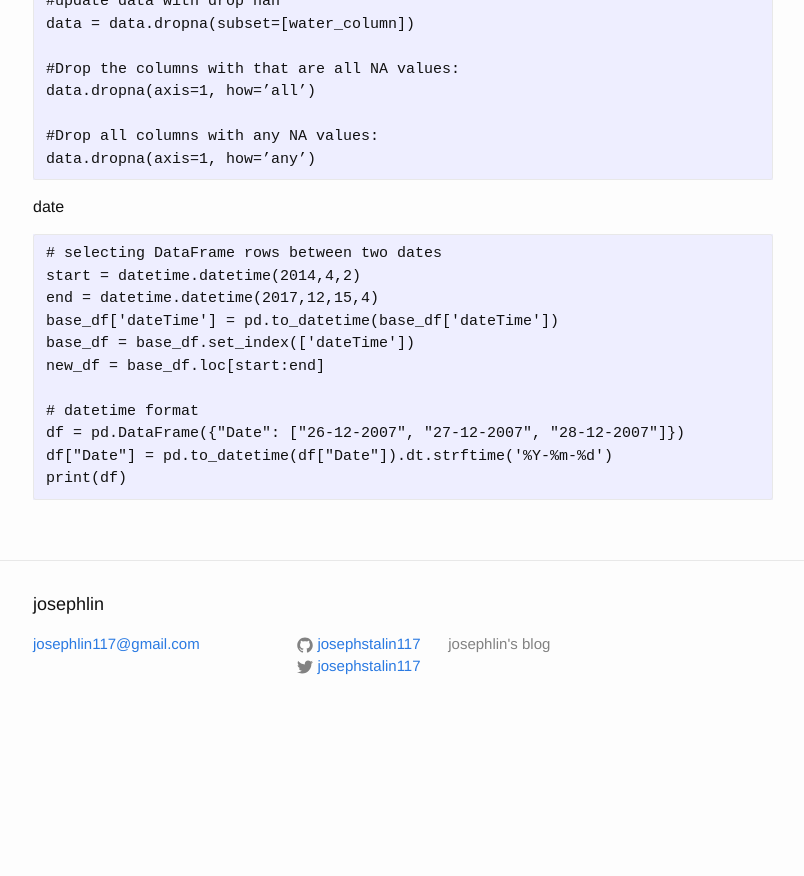
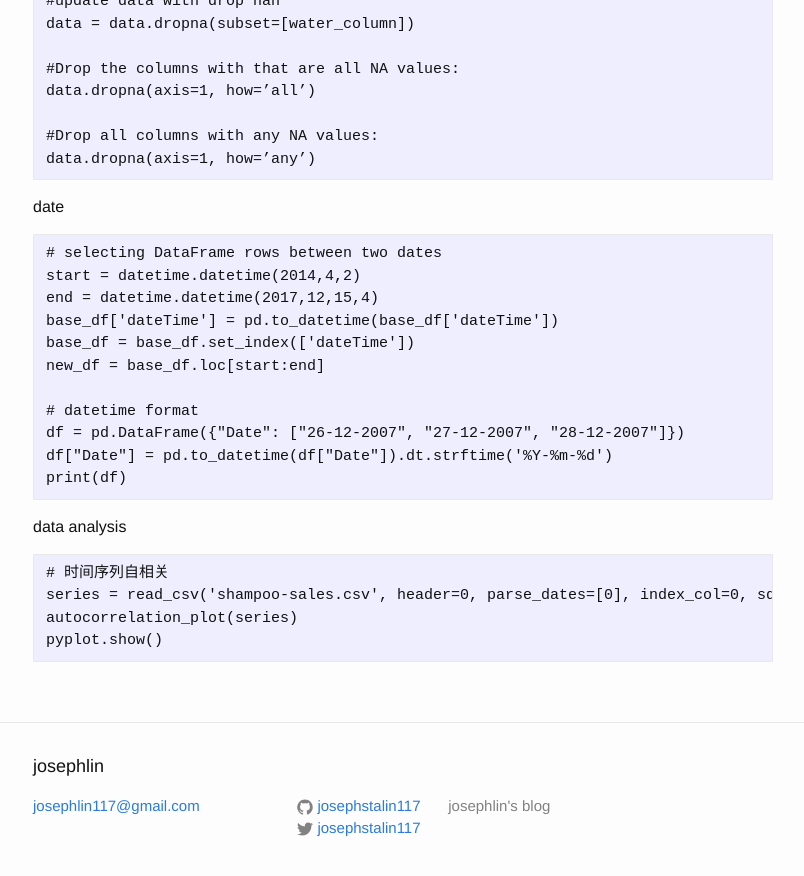
Before and after one commit to josephstalin117/josephstalin117.github.io, a Jekyll site: the page built from _posts/2018-3-13-pandas.markdown, in a window 1280 px wide and 900 px high, scrolled down 6479 px. Shown: the top 876 px of the window, without its empty margins (237-1041 px from the left). Built offline with Jekyll 4.4.1, drawn with Linux system fonts in a browser that asks for light colours; before the commit the page ends 7217 px from its top, so only the background shows below that.

Commit message:
add autocorrelation

````diff
--- a/_posts/2018-3-13-pandas.markdown
+++ b/_posts/2018-3-13-pandas.markdown
@@ -296,3 +296,11 @@ df = pd.DataFrame({"Date": ["26-12-2007", "27-12-2007", "28-12-2007"]})
 df["Date"] = pd.to_datetime(df["Date"]).dt.strftime('%Y-%m-%d')
 print(df)
 ```
+
+data analysis
+```
+# 时间序列自相关
+series = read_csv('shampoo-sales.csv', header=0, parse_dates=[0], index_col=0, squeeze=True, date_parser=parser)
+autocorrelation_plot(series)
+pyplot.show()
+```
````
